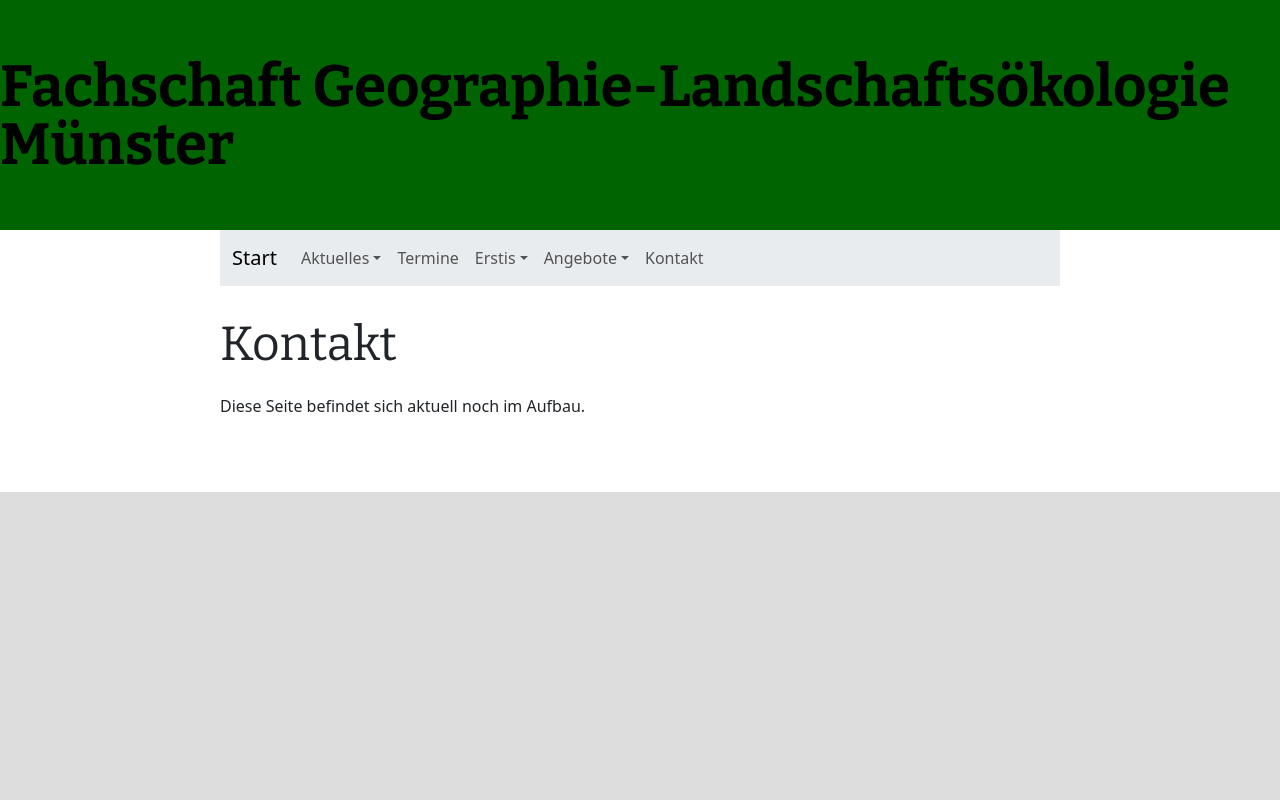
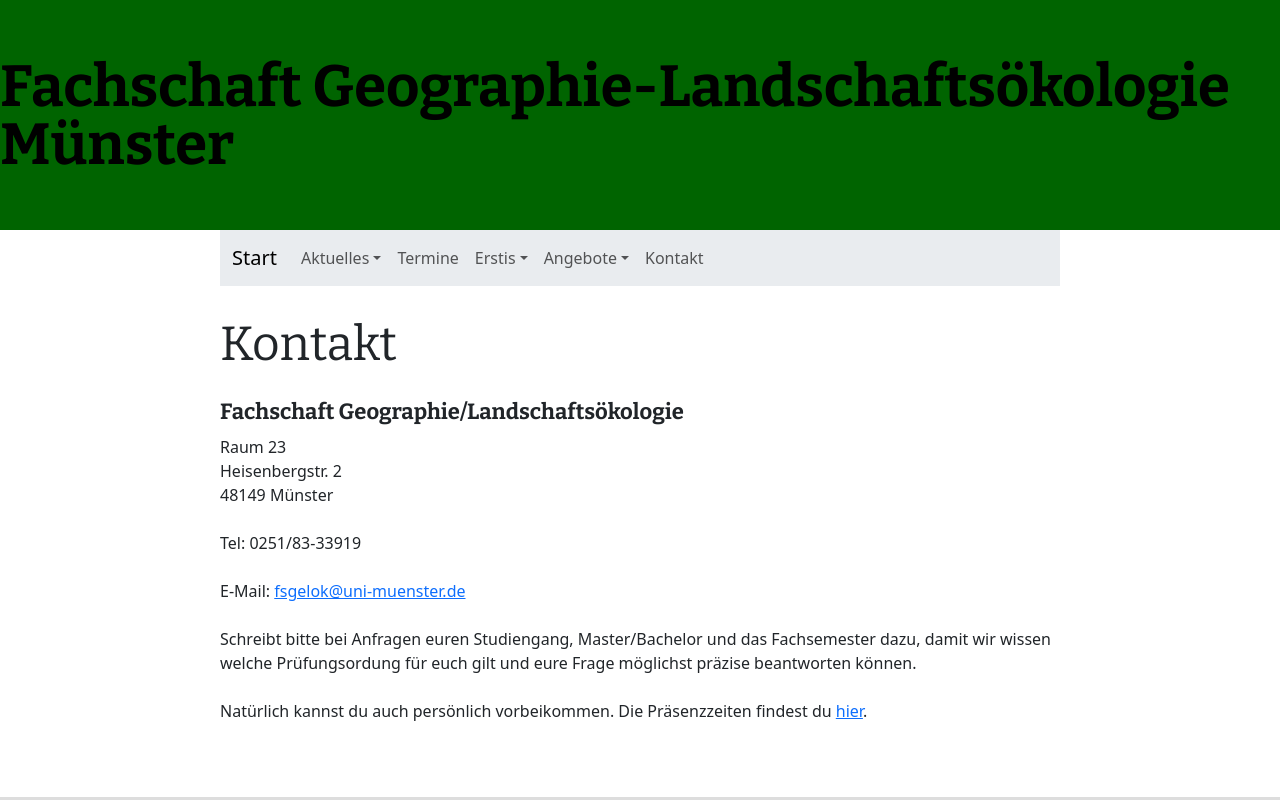
Before and after one commit to fs-geofs/geofs-website, a Next.js app: page /wp/geoloek/kontakt in a window 1280 px wide. Built offline with nearby package versions, Linux system fonts and the light colour scheme.

Commit message:
filled kontakt page

```diff
--- a/src/app/(geoloek)/wp/geoloek/kontakt/page.js
+++ b/src/app/(geoloek)/wp/geoloek/kontakt/page.js
@@ -1,11 +1,28 @@
 import styles from "@/app/page.module.css";
 
 export default function Page() {
-    return(
+    return (
         <>
             <h1 className={styles.BigHeading}>Kontakt</h1>
+            <h2 className={styles.SmallHeading}>Fachschaft Geographie/Landschaftsökologie</h2>
             <div className={styles.Textblock}>
-                Diese Seite befindet sich aktuell noch im Aufbau.
+                Raum 23<br />
+                Heisenbergstr. 2<br />
+                48149 Münster
+            </div>
+            <div className={styles.Textblock}>
+                Tel: 0251/83-33919
+            </div>
+            <div className={styles.Textblock}>
+                E-Mail: <a href="mailto:fsgelok@uni-muenster.de">fsgelok@uni-muenster.de</a>
+            </div>
+            <div className={styles.Textblock}>
+                Schreibt bitte bei Anfragen euren Studiengang, Master/Bachelor und das Fachsemester dazu, damit wir
+                wissen welche Prüfungsordung für euch gilt und eure Frage möglichst präzise beantworten können.
+            </div>
+            <div className={styles.Textblock}>
+            Natürlich kannst du auch persönlich vorbeikommen. Die Präsenzzeiten findest
+            du <a href="/wp/geoloek/praesenzzeiten">hier</a>.
             </div>
         </>
     )
```
